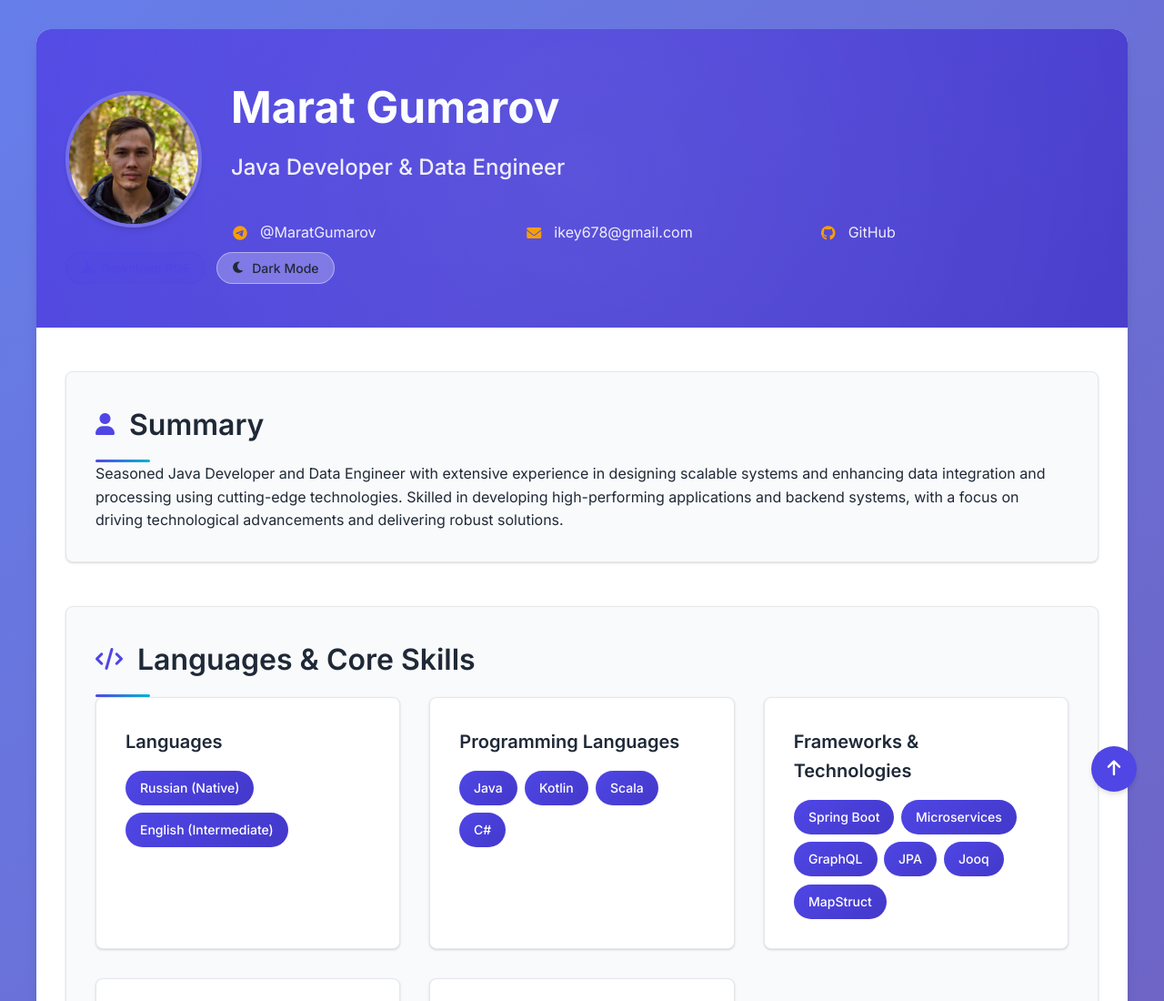
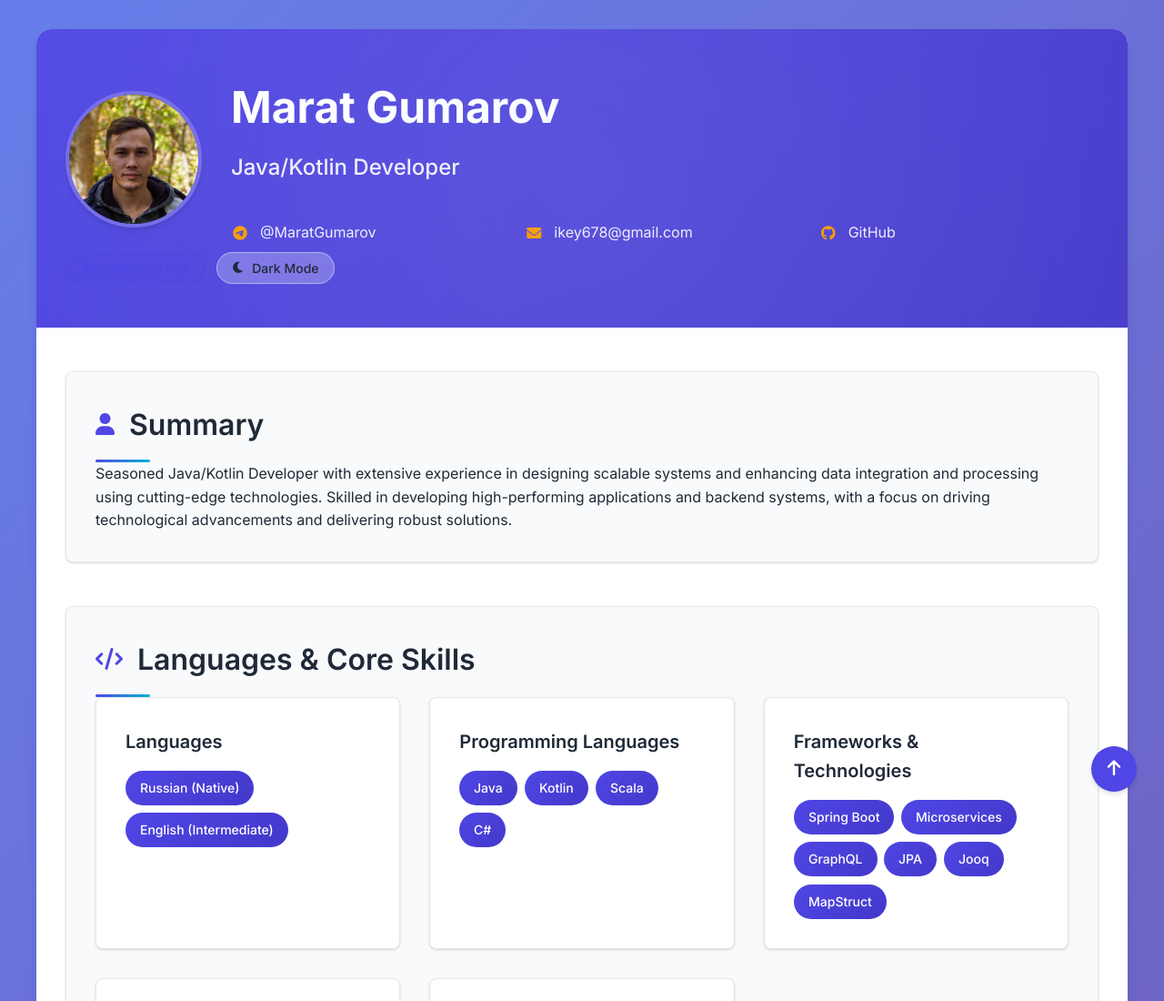
Before and after one commit to MaratGumarov/CV, a plain HTML site: page index.html in a window 1280 px wide. Shown: the top 1100 px of the page at 91% size. Drawn offline with Linux system fonts and the light colour scheme.

Commit message:
Обновить заголовки и добавить отступы для секций

```diff
--- a/index.html
+++ b/index.html
@@ -3,8 +3,8 @@
 <head>
     <meta charset="UTF-8">
     <meta name="viewport" content="width=device-width, initial-scale=1.0">
-    <title>Marat Gumarov - Java Developer & Data Engineer</title>
-    <meta name="description" content="Seasoned Java Developer and Data Engineer with extensive experience in designing scalable systems and enhancing data integration using cutting-edge technologies.">
+    <title>Marat Gumarov - Java/Kotlin Developer</title>
+    <meta name="description" content="Seasoned Java/Kotlin Developer with extensive experience in designing scalable systems and enhancing data integration using cutting-edge technologies.">
     <meta name="keywords" content="Java Developer, Data Engineer, Backend Developer, Spring Boot, Microservices, Apache Spark, Hadoop, AWS, Kotlin, Software Engineer">
     <meta name="author" content="Marat Gumarov">
     <meta name="robots" content="index, follow">
@@ -12,15 +12,15 @@
     <!-- Open Graph / Facebook -->
     <meta property="og:type" content="website">
     <meta property="og:url" content="https://MaratGumarov.github.io/CV/">
-    <meta property="og:title" content="Marat Gumarov - Java Developer & Data Engineer">
-    <meta property="og:description" content="Seasoned Java Developer and Data Engineer with extensive experience in designing scalable systems and enhancing data integration using cutting-edge technologies.">
+    <meta property="og:title" content="Marat Gumarov - Java/Kotlin Developer">
+    <meta property="og:description" content="Seasoned Java/Kotlin Developer with extensive experience in designing scalable systems and enhancing data integration using cutting-edge technologies.">
     <meta property="og:image" content="https://MaratGumarov.github.io/CV/og-image.png">
 
     <!-- Twitter -->
     <meta property="twitter:card" content="summary_large_image">
     <meta property="twitter:url" content="https://MaratGumarov.github.io/CV/">
-    <meta property="twitter:title" content="Marat Gumarov - Java Developer & Data Engineer">
-    <meta property="twitter:description" content="Seasoned Java Developer and Data Engineer with extensive experience in designing scalable systems and enhancing data integration using cutting-edge technologies.">
+    <meta property="twitter:title" content="Marat Gumarov - Java/Kotlin Developer">
+    <meta property="twitter:description" content="Seasoned Java/Kotlin Developer with extensive experience in designing scalable systems and enhancing data integration using cutting-edge technologies.">
     <meta property="twitter:image" content="https://MaratGumarov.github.io/CV/og-image.png">
 
     <!-- Favicon -->
@@ -40,7 +40,7 @@
                     </div>
                     <div class="profile-info">
                         <h1 class="name">Marat Gumarov</h1>
-                        <p class="title">Java Developer & Data Engineer</p>
+                        <p class="title">Java/Kotlin Developer</p>
                         <div class="contact-info">
                             <div class="contact-item">
                                 <i class="fab fa-telegram"></i>
@@ -80,7 +80,7 @@
                 </h2>
                 <div class="section-content">
                     <p class="summary-text">
-                        Seasoned Java Developer and Data Engineer with extensive experience in designing scalable systems and
+                        Seasoned Java/Kotlin Developer with extensive experience in designing scalable systems and
                         enhancing data integration and processing using cutting-edge technologies. Skilled in developing
                         high-performing applications and backend systems, with a focus on driving technological advancements
                         and delivering robust solutions.
```
